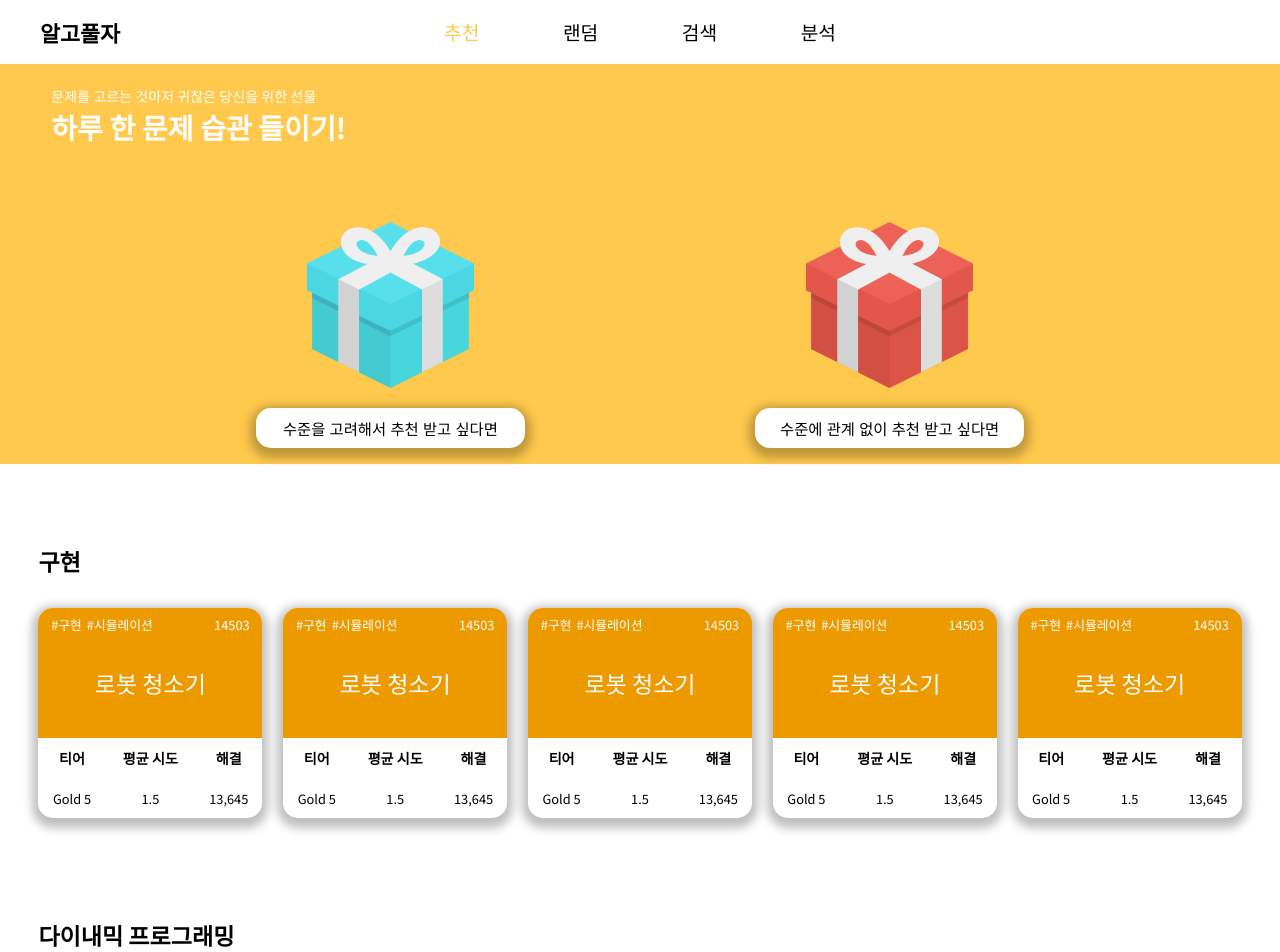
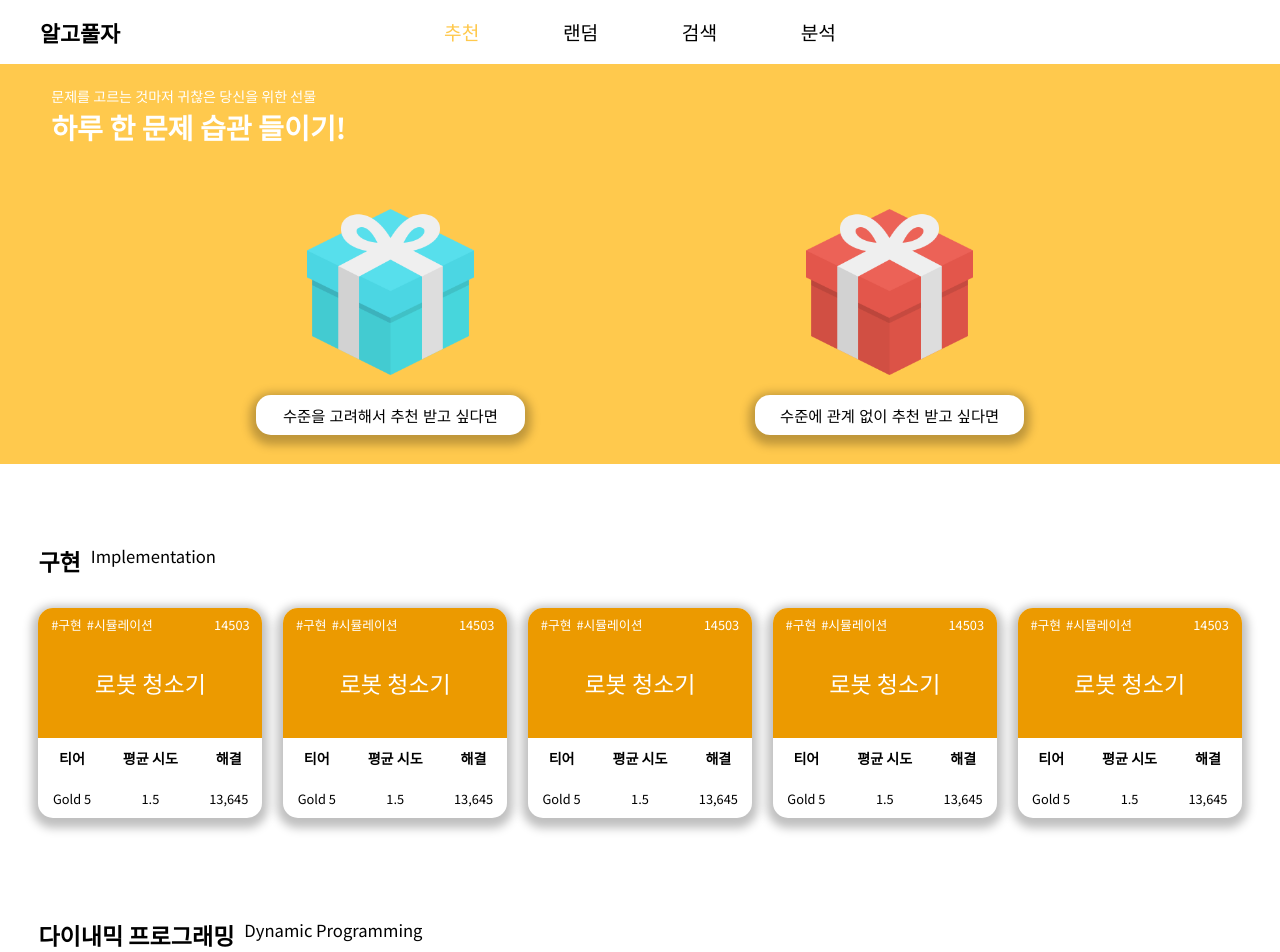
Before and after one commit to Algopulza/algopulza, a Next.js app in the folder frontend/: page /random in a window 1280 px wide. Shown: the top 952 px of the page. Built offline with nearby package versions, Linux system fonts and the light colour scheme.

Commit message:
Feat: 주제와 부제 구분 구현

```diff
--- a/frontend/components/common/Layout.tsx
+++ b/frontend/components/common/Layout.tsx
@@ -3,7 +3,7 @@ import NavBar from './NavBar'
 import styled from 'styled-components'
 
 const Container = styled.section`
-  height: 592vh;
+  height: 442vh;
 `
 
 type Props = {
--- a/frontend/components/random/gift/GiftButton.tsx
+++ b/frontend/components/random/gift/GiftButton.tsx
@@ -1,6 +1,7 @@
 import styled from 'styled-components'
 
 const Button = styled.button`
+  margin-bottom: 13px;
   width: 21vw;
   height: 40px;
   background: #FFFFFF;
--- a/frontend/components/recommendation/Subject.tsx
+++ b/frontend/components/recommendation/Subject.tsx
@@ -22,7 +22,7 @@ export default function Subject({ title }: TitleProps) {
 
   return (
     <Container>
-      <SubjectTitle>{title.title}</SubjectTitle>
+      <SubjectTitle>{title}</SubjectTitle>
 
       <Cards>
         {range.map(index => <Card key={index} />)}
--- a/frontend/components/recommendation/SubjectTitle.tsx
+++ b/frontend/components/recommendation/SubjectTitle.tsx
@@ -1,18 +1,27 @@
+import { Title } from '../../pages/recommendation'
 import styled from 'styled-components'
+
+const Container = styled.section`
+  display: flex;
+`
 
 const Title = styled.section`
   margin-bottom: 30px;
+  margin-right: 10px;
 
   font-size: 1.8vw;
   font-weight: 700;
 `
 
 type TitleProps = {
-  children: String
+  children: Title
 }
 
 export default function SubjectTitle({children}: TitleProps) {
   return (
-    <Title>{children}</Title>
+    <Container>
+      <Title>{children.title}</Title>
+      <span style={{fontSize: "1.3vw"}}>{children.englishTitle}</span>
+    </Container>
   )
 }
```
Also changed, not shown: frontend/pages/recommendation/index.tsx (+4 -4 lines).
